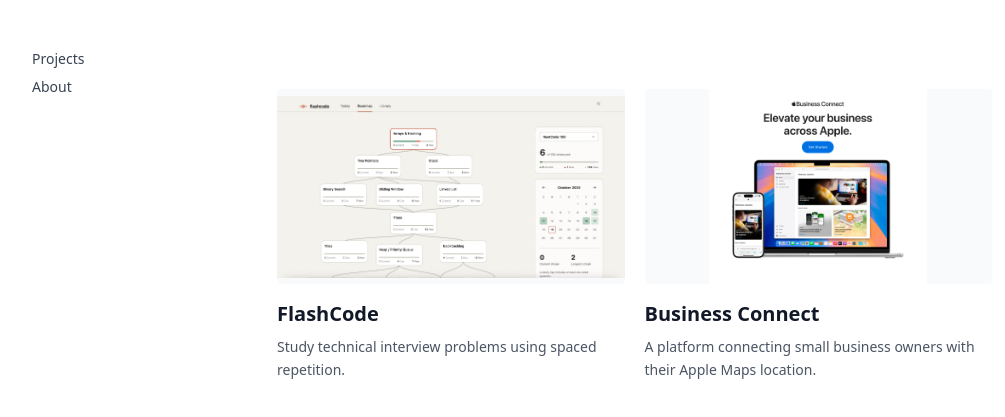
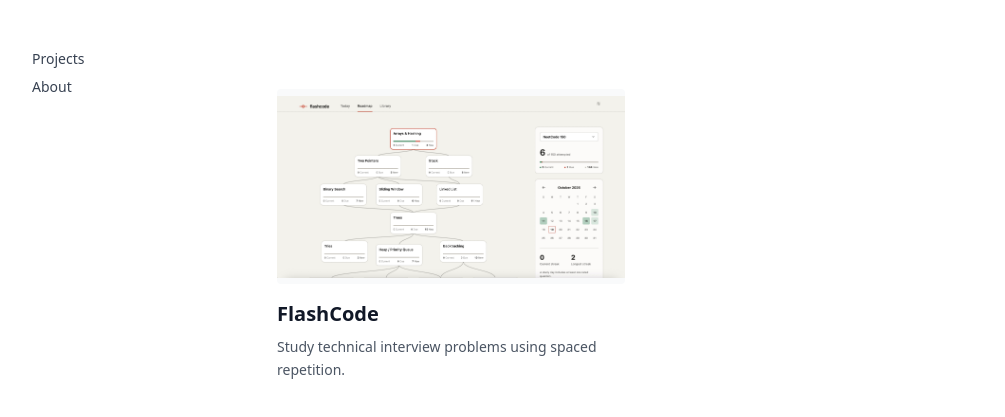
Before and after one commit to velvokay/velvokay.github.io, a website: page index.html in a window 1280 px wide. Shown: the part 119-536 px from the top of the page, without its empty margins (128-1133 px from the left). Drawn offline with Linux system fonts and the light colour scheme.

Commit message:
Remove Business Connect project

```diff
--- a/index.html
+++ b/index.html
@@ -50,22 +50,7 @@
           </div>
         </a>
 
-        <!-- Business Connect -->
-        <article class="col-span-12 md:col-span-6 flex flex-col min-w-0 gap-4 mb-8">
-          <div class="aspect-video flex items-center justify-center overflow-hidden rounded bg-gray-50">
-            <img
-              src="images/img1.png"
-              alt="Business Connect"
-              class="h-full w-full object-contain"
-            >
-          </div>
-          <div>
-            <h2 class="text-xl font-semibold mb-2">Business Connect</h2>
-            <p class="text-sm text-gray-600 leading-relaxed">
-              A platform connecting small business owners with their Apple Maps location.
-            </p>
-          </div>
-        </article>
+        <!-- Add future project cards here using the same six-column card structure. -->
 
       </section>
     </main>
```
